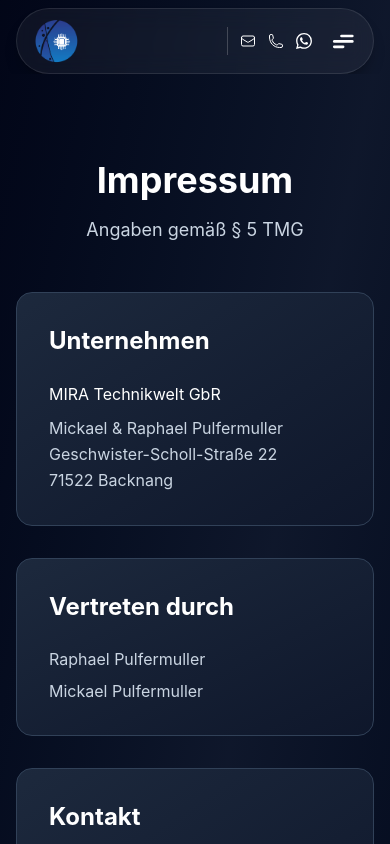
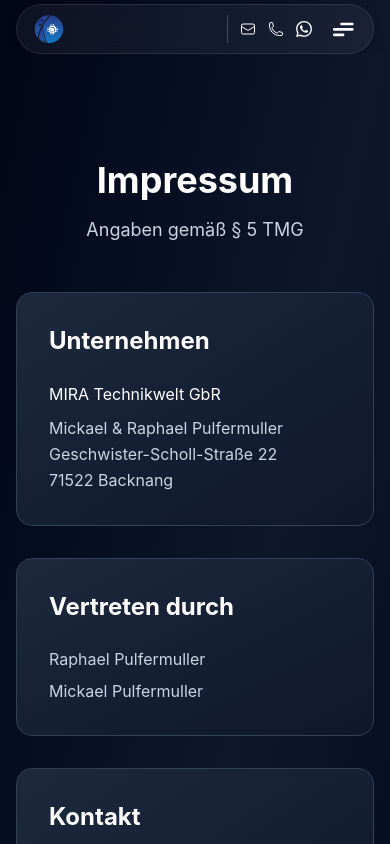
Before and after one commit to mira-technikwelt/mira-technikwelt, a Next.js app: page /impressum in a window 390 px wide. Shown: the top 844 px of the page. Built offline with nearby package versions, Linux system fonts and the light colour scheme; a web font is replaced by a local one.

Commit message:
hero fix navbar/text

```diff
--- a/app/Navigation.tsx
+++ b/app/Navigation.tsx
@@ -18,7 +18,7 @@
   return (
     <>
       {/* Navbar - bleibt gleich */}
-      <nav className="navbar fixed top-0 left-1/2 -translate-x-1/2 z-40 w-screen px-4 sm:px-6 overflow-x-hidden pt-2 sm:pt-3">
+      <nav className="navbar fixed top-0 left-1/2 -translate-x-1/2 z-40 w-screen px-4 sm:px-6 overflow-x-hidden pt-1 sm:pt-2 md:pt-3">
         <div className="bg-white/5 backdrop-blur-md border border-white/10 rounded-full px-4 sm:px-8 py-2 sm:py-3 shadow-lg shadow-black/20 max-w-full sm:max-w-6xl mx-auto overflow-x-hidden">
           <div className="flex items-center justify-between">
 
@@ -36,7 +36,7 @@
                 <img
                   src="/logo-icon.png"
                   alt="MIRA Technikwelt Logo - Technikberatung Backnang"
-                  className="h-12 sm:h-16 w-auto cursor-pointer"
+                  className="h-8 sm:h-10 md:h-12 w-auto cursor-pointer"
                 />
               </Link>
             </div>
--- a/app/homePage.tsx
+++ b/app/homePage.tsx
@@ -66,7 +66,8 @@
         />
 
         {/* ── HERO CONTENT ── */}
-        <div className="absolute inset-0 flex items-center hero-content-wrapper" style={{ paddingBottom: '160px', paddingTop: '80px' }}>
+        <div className="absolute inset-0 flex items-center hero-content-wrapper" style={{ paddingBottom: '160px', paddingTop: 'clamp(200px, 14vw, 120px)'
+}}>
           <div className="hero-text-block" style={{ animation: 'heroIn 0.75s ease both' }}>
 
             {/* Willkommen bei */}
```
